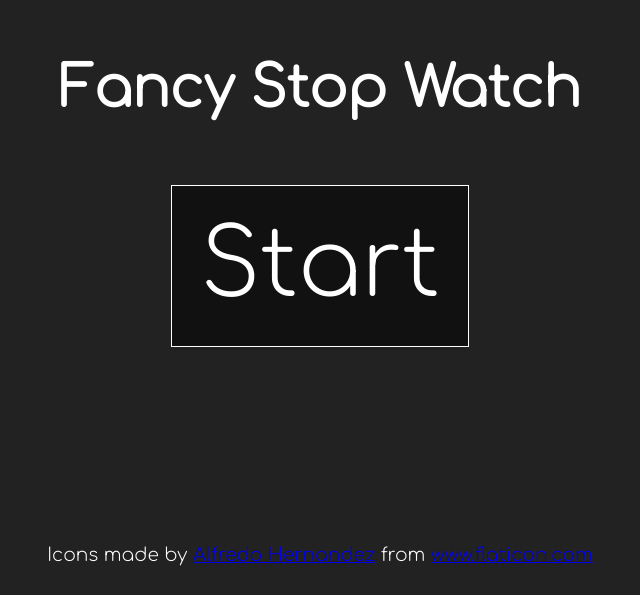
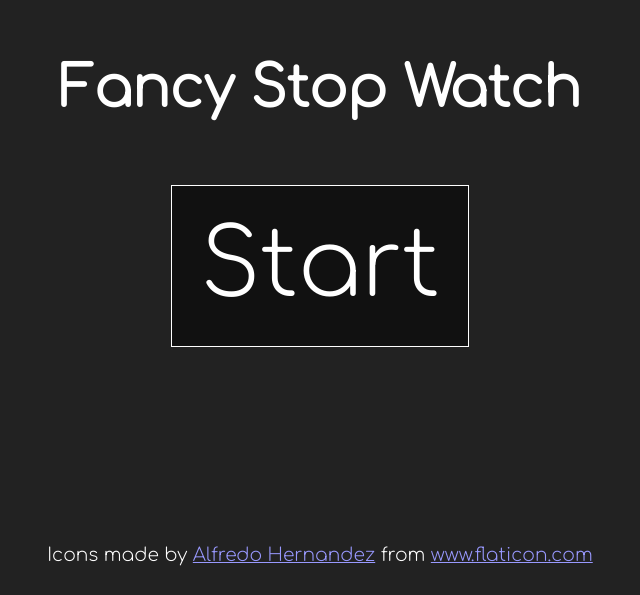
Before and after one commit to Tsuyoshi84/fancy-stop-watch, a Svelte app: page / in a window 1280 px wide. Shown: the part 205-800 px from the top of the page, without its empty margins (320-960 px from the left). Built offline with nearby package versions, Linux system fonts and the light colour scheme.

Commit message:
Change link color

```diff
--- a/public/global.css
+++ b/public/global.css
@@ -10,6 +10,14 @@ html {
 
 button {
   font-family: var(--font-family);
+}
+
+a {
+  color: #99f;
+}
+
+a:hover {
+  color: #aaf;
 }
 
 @media (max-width: 640px) {
```
